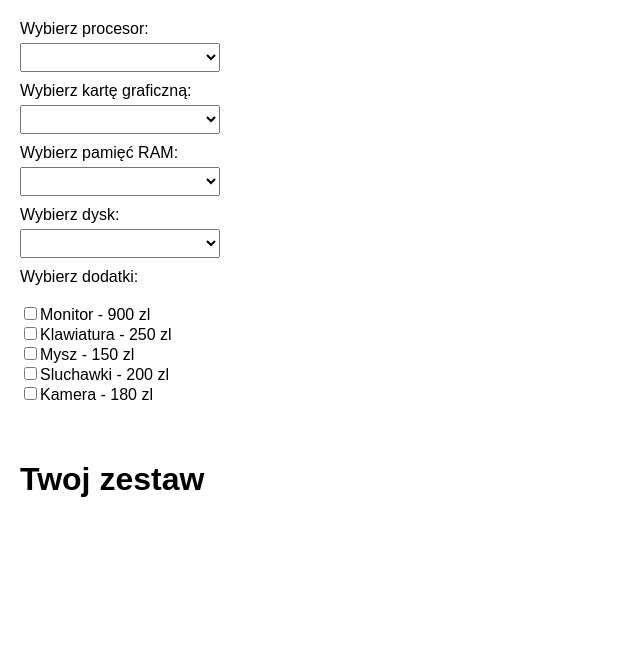
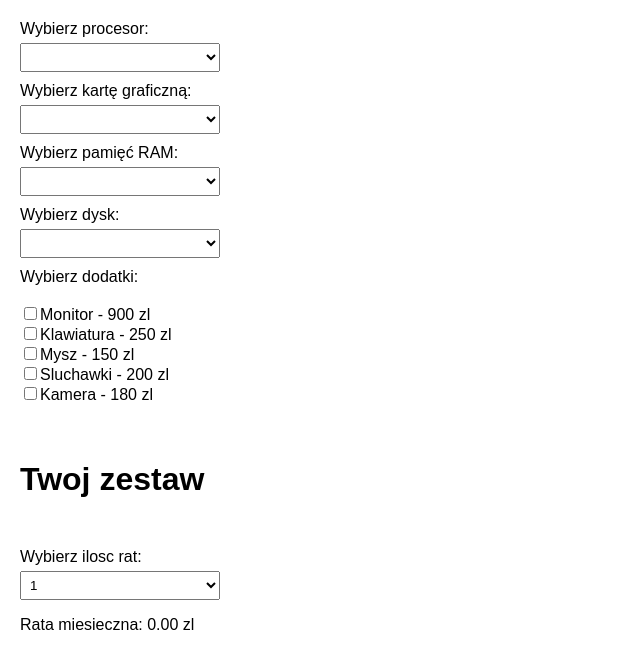
Before and after one commit to TheFireGoose/ComputerConfigurationSite, a plain HTML site: page index.html in a window 1280 px wide. Shown: the whole page, without its empty margins (0-640 px from the left). Drawn offline with nearby package versions, Linux system fonts and the light colour scheme.

Commit message:
Raty: select z liczbą rat (1, 6, 12, 24) i wyliczenie raty miesięcznej z dokładnością do 2 miejsc po przecinku

```diff
--- a/index.html
+++ b/index.html
@@ -24,9 +24,9 @@
 <body>
     <script>
       $(function(){
-        $(".czesc, .dodatek").change(function(){
+        $(".czesc, .dodatek, #raty").change(function(){
             let suma = 0;
-
+            let raty = Number($("#raty").val());
         $(".czesc option:selected").each(function(){
             if($(this).val() != ""){
                 suma += Number($(this).attr("data-cena"));
@@ -38,6 +38,7 @@
         });
 
         $("#suma").text("Suma za wszystkie elementy: " + suma + " zł");
+        $("#rata").text("Rata miesieczna: " + (suma / raty).toFixed(2) + " zl");
         });
 
         $("#gpu").change(function(){
@@ -113,5 +114,14 @@
     <p id="suma"></p>
     <h1>Twoj zestaw</h1>
     <ul id="zestaw"></ul>
+    <br>
+    <label for="raty">Wybierz ilosc rat:</label>
+    <select id="raty">
+        <option value="1">1</option>
+        <option value="6">6</option>
+        <option value="12">12</option>
+        <option value="24">24</option>
+    </select>
+    <p id="rata">Rata miesieczna: 0.00 zl</p>
 </body>
 </html>
```
